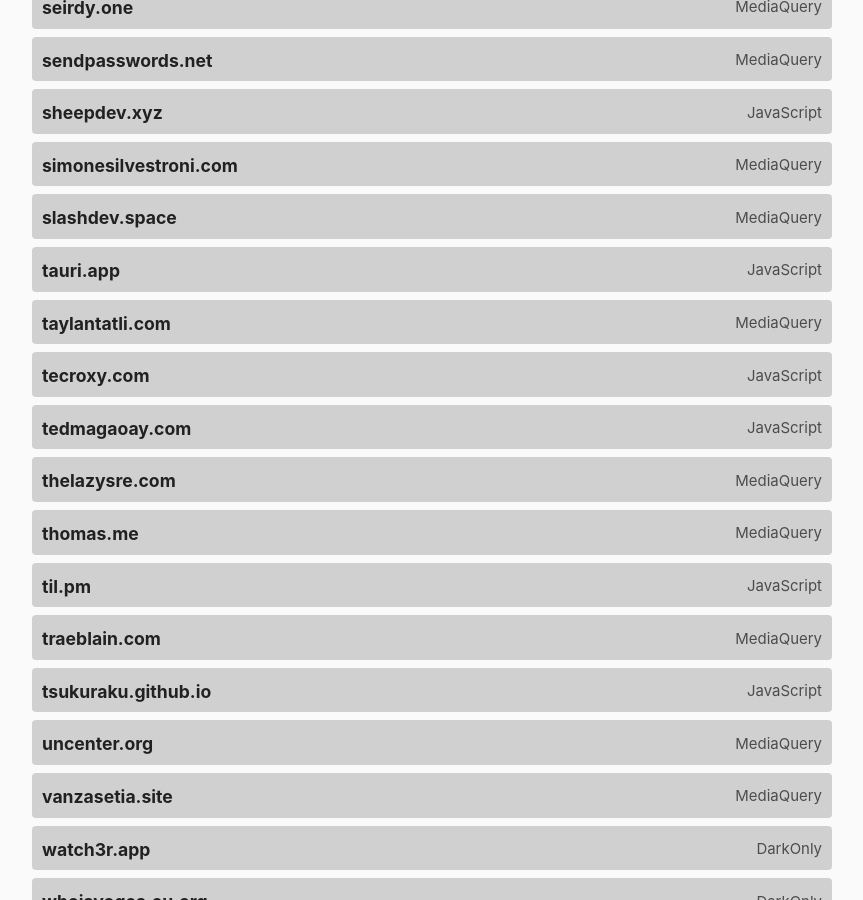
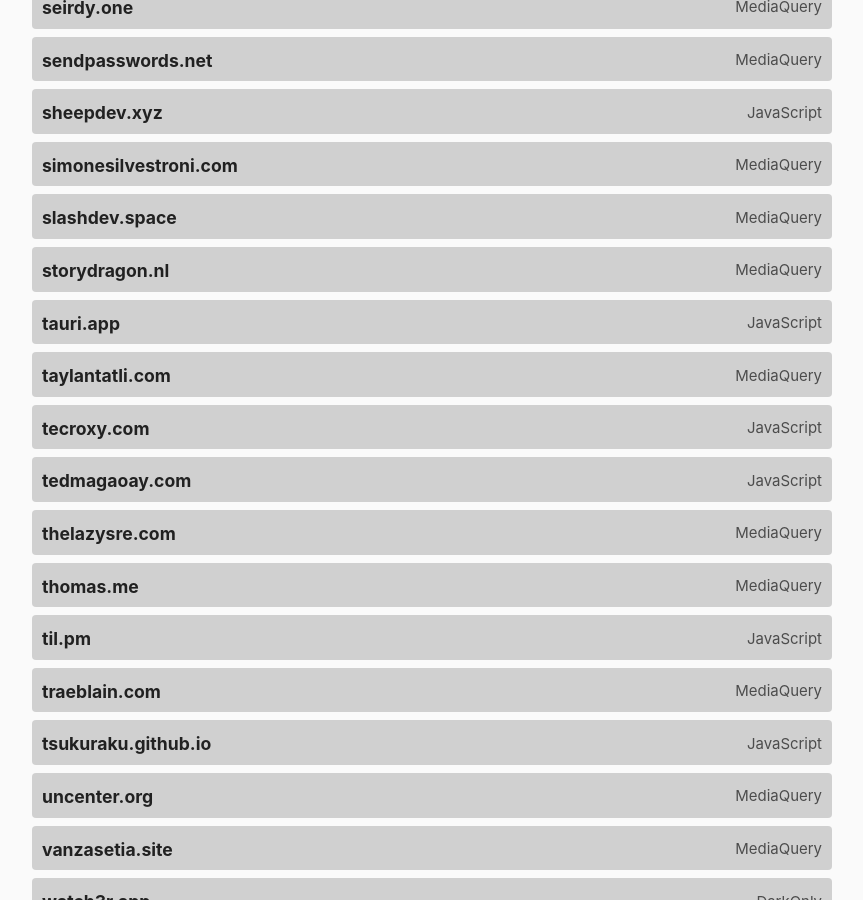
Before and after one commit to katherinek727/darktheme.club, a Jekyll site: the page built from index.md, in a window 1280 px wide and 900 px high, scrolled down 4478 px. Shown: the whole window, without its empty margins (208-1071 px from the left). Built offline with Jekyll 4.4.1, drawn with Linux system fonts in a browser that asks for light colours.

Commit message:
Update sites.yml

```diff
--- a/_data/sites.yml
+++ b/_data/sites.yml
@@ -1,3 +1,8 @@
+- domain: storydragon.nl
+  url: https://storydragon.nl
+  method: mediaquery
+  last_checked: 2023-11-13
+
 - domain: 512kb.club
   url: https://512kb.club/
   method: mediaquery
```
